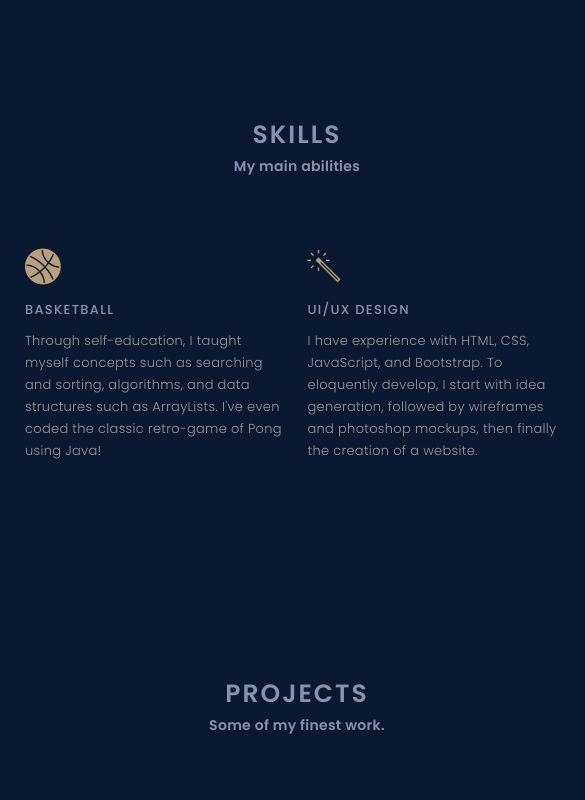
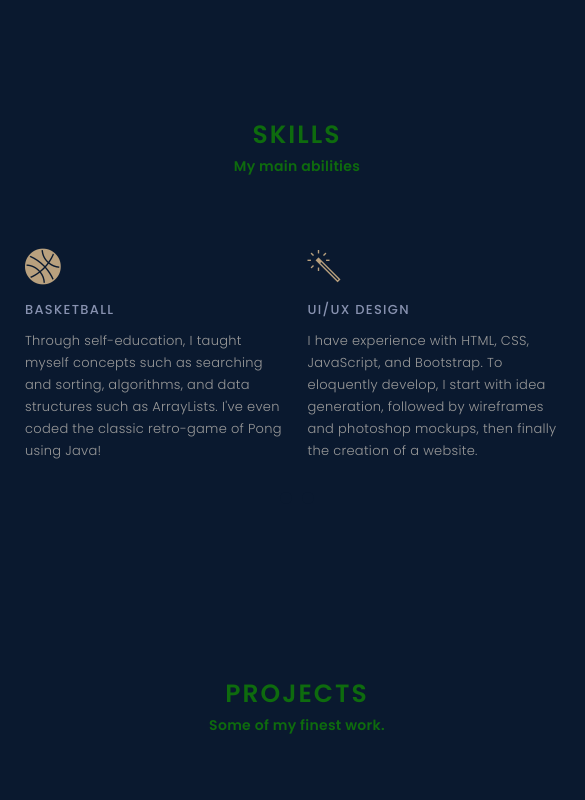
Before and after one commit to ImNirabG/imnirabg.github.io, a plain HTML site: page index.html in a window 1280 px wide. Shown: the part 1460-2260 px from the top of the page, 343-928 px from the left. Drawn offline with nearby package versions, Linux system fonts and the light colour scheme; a script that the page names is missing; files whose address does not match are found by name; a web font is replaced by a local one.

Commit message:
Update style.css

```diff
--- a/css/style.css
+++ b/css/style.css
@@ -25,12 +25,12 @@ h1, h2, h3, h4, h5, h6 {
 }
 
 h2 {
-  color: #8892b0;
+  color: #0e6b0e;
   font-weight: 600;
 }
 
 h4 {
-  color: #8892b0;
+  color: #0e6b0e;
   font-size: 14px;
   font-weight: 600;
 }
```
